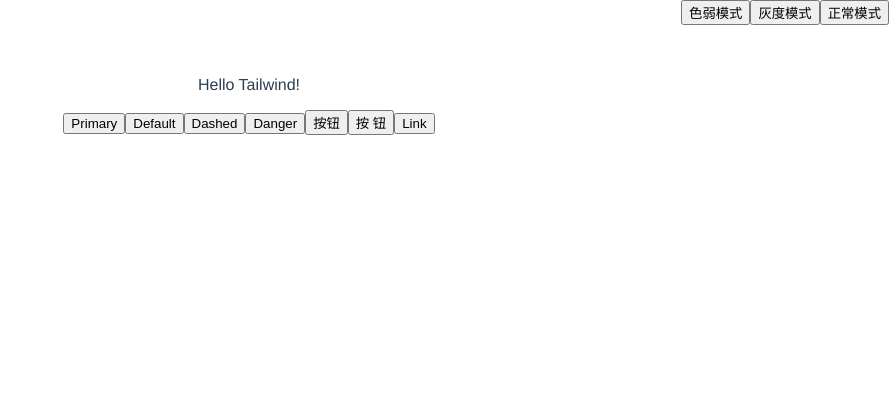
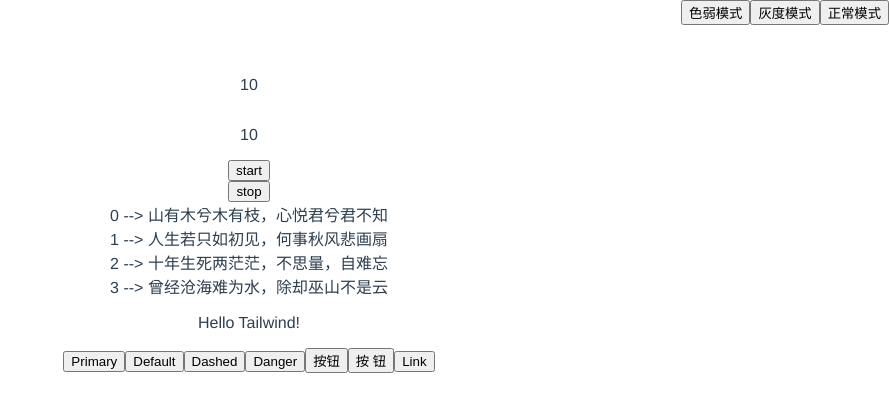
Before and after one commit to Juche/vue3_vite, a Vue app: page / in a window 1280 px wide. Shown: the top 412 px of the page, without its empty margins (391-1280 px from the left). Built offline with nearby package versions, Linux system fonts and the light colour scheme.

Commit message:
wip: 测试异步组件

```diff
--- a/src/App.vue
+++ b/src/App.vue
@@ -2,6 +2,9 @@
 // This starter template is using Vue 3 <script setup> SFCs
 // Check out https://v3.vuejs.org/api/sfc-script-setup.html#sfc-script-setup
 import HelloWorld from './components/HelloWorld.vue';
+import Test1 from './components/Test1.vue';
+import TestSub from './components/TestSub.vue';
+import TestAsync from './components/TestAsync.vue';
 
 // import { defineComponent } from 'vue';
 // export default defineComponent({
@@ -19,12 +22,15 @@ const toggleColorMode = (colorMode: string): void => {
 <template>
   <!-- <img alt="Vue logo" src="./assets/logo.png" />
   <HelloWorld msg="Hello Vue 3 + TypeScript + Vite" /> -->
+  <Test1 />
+  <TestAsync />
+  <!-- <TestSub /> -->
   <p class="text-3xl font-bold">Hello Tailwind!</p>
   <div class="ant-btns">
     <a-button type="primary">Primary</a-button>
     <a-button>Default</a-button>
     <a-button type="dashed">Dashed</a-button>
-    <a-button type="danger">Danger</a-button>
+    <a-button type="primary" danger>Danger</a-button>
     <a-config-provider :auto-insert-space-in-button="false">
       <a-button type="primary">按钮</a-button>
     </a-config-provider>
--- /dev/null
+++ b/src/components/Test1.vue
@@ -0,0 +1,37 @@
+<template>
+  <p>{{ val }}</p>
+  <p>{{ obj.value }}</p>
+  <a-button type="primary" @click="start">start</a-button>
+  <a-button type="primary" danger @click="stop">stop</a-button>
+</template>
+
+<script lang="ts" setup>
+import { reactive, ref, watchEffect, onUpdated, onMounted, onBeforeUnmount, } from 'vue';
+let val = ref(10);
+let obj = reactive({ value: 10 });
+watchEffect(() => {
+  console.log(`🚀 ~ val`, val.value);
+  console.log(`🚀 ~ obj`, obj.value);
+});
+
+let timer: number | null = null;
+const stop = () => {
+  if (timer) clearInterval(timer);
+};
+
+const start = () => {
+  stop();
+  timer = setInterval(() => {
+    val.value++;
+    obj.value--;
+  }, 1000);
+};
+
+onMounted(() => {
+  // alert();
+  stop();
+});
+
+</script>
+
+<style lang="less" scoped></style>
--- /dev/null
+++ b/src/components/TestAsync.vue
@@ -0,0 +1,33 @@
+<template>
+  <Suspense>
+    <template #default>
+      <TestSub />
+    </template>
+    <template #fallback> Loading ... </template>
+  </Suspense>
+</template>
+<script lang="ts" setup>
+import { defineComponent, defineAsyncComponent } from 'vue';
+
+// const TestSub = defineAsyncComponent(() => import('./TestSub.vue'))
+
+// 带选项的异步组件
+const TestSub = defineAsyncComponent({
+  loader: () => import('./TestSub.vue'),
+  delay: 6000,
+  timeout: 10000,
+  // errorComponent: ErrorComponent,
+  // loadingComponent: LoadingComponent
+})
+
+// export default defineComponent({
+//   name: 'TestAsync',
+//   components: {
+//     TestSub: defineAsyncComponent(
+//       () =>
+//         // 异步引入组件
+//         import('./TestSub.vue')
+//     ),
+//   },
+// });
+</script>
--- /dev/null
+++ b/src/components/TestSub.vue
@@ -0,0 +1,32 @@
+<template>
+  <div v-for="(item, index) in items" :key="item">
+    {{ index }} --> {{ item }}
+  </div>
+</template>
+<script lang="ts">
+import { defineComponent, reactive, toRefs } from 'vue';
+export default defineComponent({
+  name: 'TestSub',
+  setup() {
+    const items = reactive([
+      '山有木兮木有枝，心悦君兮君不知',
+      '人生若只如初见，何事秋风悲画扇',
+      '十年生死两茫茫，不思量，自难忘',
+      '曾经沧海难为水，除却巫山不是云',
+    ]);
+    // // 此处会出现1.5秒的loading效果
+    // return new Promise((resolve) => {
+    //   setTimeout(() => {
+    //     return resolve({
+    //       ...toRefs(state),
+    //     });
+    //   }, 1500);
+    // });
+
+    return {
+      // ...toRefs(state)
+      items,
+    };
+  },
+});
+</script>
```
Also changed, not shown: 1 other file (tests, documents, lock files or other folders).
